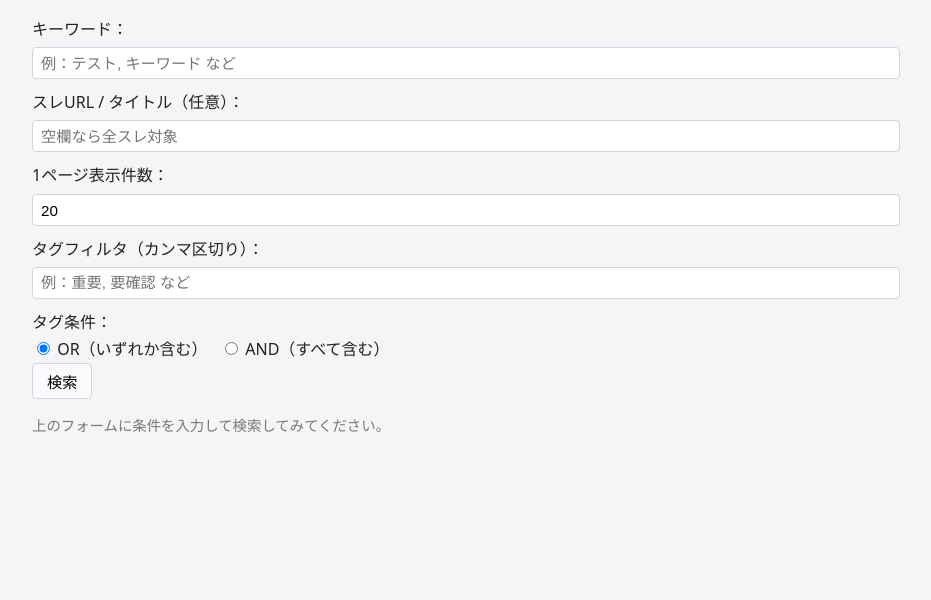
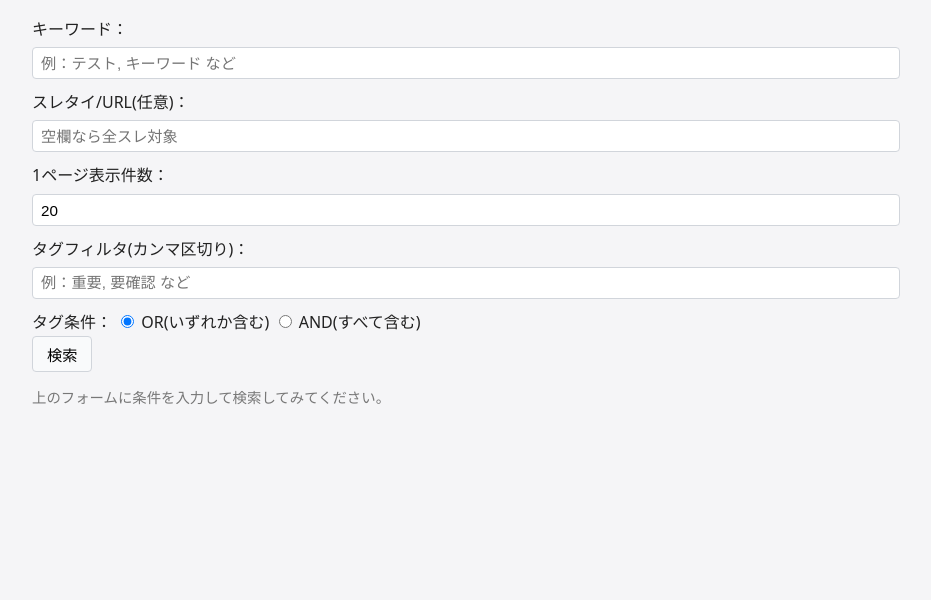
Before and after one commit to fumizo07/zofusai, a FastAPI app: template templates/index.html in a window 1280 px wide. Shown: the part 73-673 px from the top of the page, without its empty margins (174-1105 px from the left). Run offline with FastAPI, Linux system fonts and the light colour scheme; the template is opened without the code that fills it, so the values that code supplies are empty; parts of the project's set-up code (start-up, migrations or seed data) failed here and were passed over.

Commit message:
Update index.html

```diff
--- a/templates/index.html
+++ b/templates/index.html
@@ -16,13 +16,19 @@
     <!-- 上部検索フォーム -->
     <form method="get" action="/">
         <input type="hidden" name="page" value="1">
-        <label for="q">キーワード：</label><br>
+
+        <div class="inner-flex-box">
+            <label for="q">キーワード：</label>
             <input type="text" id="q" name="q" value="{{ keyword or '' }}" placeholder="例：テスト, キーワード など">
+        </div>
 
-        <label for="thread_filter">スレURL / タイトル（任意）：</label><br>
+        <div class="inner-flex-box">
+            <label for="thread_filter">スレタイ/URL(任意)：</label>
             <input type="text" id="thread_filter" name="thread_filter" value="{{ thread_filter or '' }}" placeholder="空欄なら全スレ対象">
+        </div>
 
-        <label for="per_page_top">1ページ表示件数：</label><br>
+        <div class="inner-flex-box">
+            <label for="per_page_top">1ページ表示件数：</label>
             <select id="per_page_top" name="per_page">
               {% set pp = per_page or 20 %}
               <option value="10" {% if pp == 10 %}selected{% endif %}>10</option>
@@ -30,19 +36,21 @@
               <option value="50" {% if pp == 50 %}selected{% endif %}>50</option>
               <option value="100" {% if pp == 100 %}selected{% endif %}>100</option>
             </select>
+        </div>
 
-        <label for="tags">タグフィルタ（カンマ区切り）：</label><br>
+        <div class="inner-flex-box">
+            <label for="tags">タグフィルタ(カンマ区切り)：</label>
             <input type="text" id="tags" name="tags" value="{{ tags_input or '' }}" placeholder="例：重要, 要確認 など">
+        </div>
 
-        <label>タグ条件：</label><br>
+        <label class="taglabel">タグ条件：</label>
         <label>
             <input type="radio" name="tag_mode" value="or" {% if tag_mode != 'and' %}checked{% endif %}>
-            OR（いずれか含む）
+            OR(いずれか含む)
         </label>
-        &nbsp;
         <label>
             <input type="radio" name="tag_mode" value="and" {% if tag_mode == 'and' %}checked{% endif %}>
-            AND（すべて含む）
+            AND(すべて含む)
         </label>
 
         <div>
@@ -258,12 +266,12 @@
             </div>
 
             <div class="inner-flex-box">
-                <label for="thread_filter_bottom">スレURL / タイトル（任意）：</label><br>
+                <label for="thread_filter_bottom">スレタイ/URL(任意)：</label>
                 <input type="text" id="thread_filter_bottom" name="thread_filter" value="{{ thread_filter or '' }}" placeholder="空欄なら全スレ対象">
             </div>
 
             <div class="inner-flex-box">
-                <label for="per_page_top">1ページ表示件数：</label><br>
+                <label for="per_page_top">1ページ表示件数：</label>
                 <select id="per_page_top" name="per_page">
                   {% set pp = per_page or 20 %}
                   <option value="10" {% if pp == 10 %}selected{% endif %}>10</option>
@@ -274,19 +282,18 @@
             </div>
 
             <div class="inner-flex-box">
-                <label for="tags_bottom">タグフィルタ（カンマ区切り）：</label><br>
+                <label for="tags_bottom">タグフィルタ(カンマ区切り)：</label>
                 <input type="text" id="tags_bottom" name="tags" value="{{ tags_input or '' }}" placeholder="例：重要, 要確認 など">
             </div>
 
-            <label>タグ条件：</label><br>
+            <label class="taglabel">タグ条件：</label>
             <label>
                 <input type="radio" name="tag_mode" value="or" {% if tag_mode != 'and' %}checked{% endif %}>
-                OR（いずれか含む）
+                OR(いずれか含む)
             </label>
-            &nbsp;
             <label>
                 <input type="radio" name="tag_mode" value="and" {% if tag_mode == 'and' %}checked{% endif %}>
-                AND（すべて含む）
+                AND(すべて含む)
             </label>
 
             <div>
```
Lines whose indentation alone changed are shown as unchanged.
